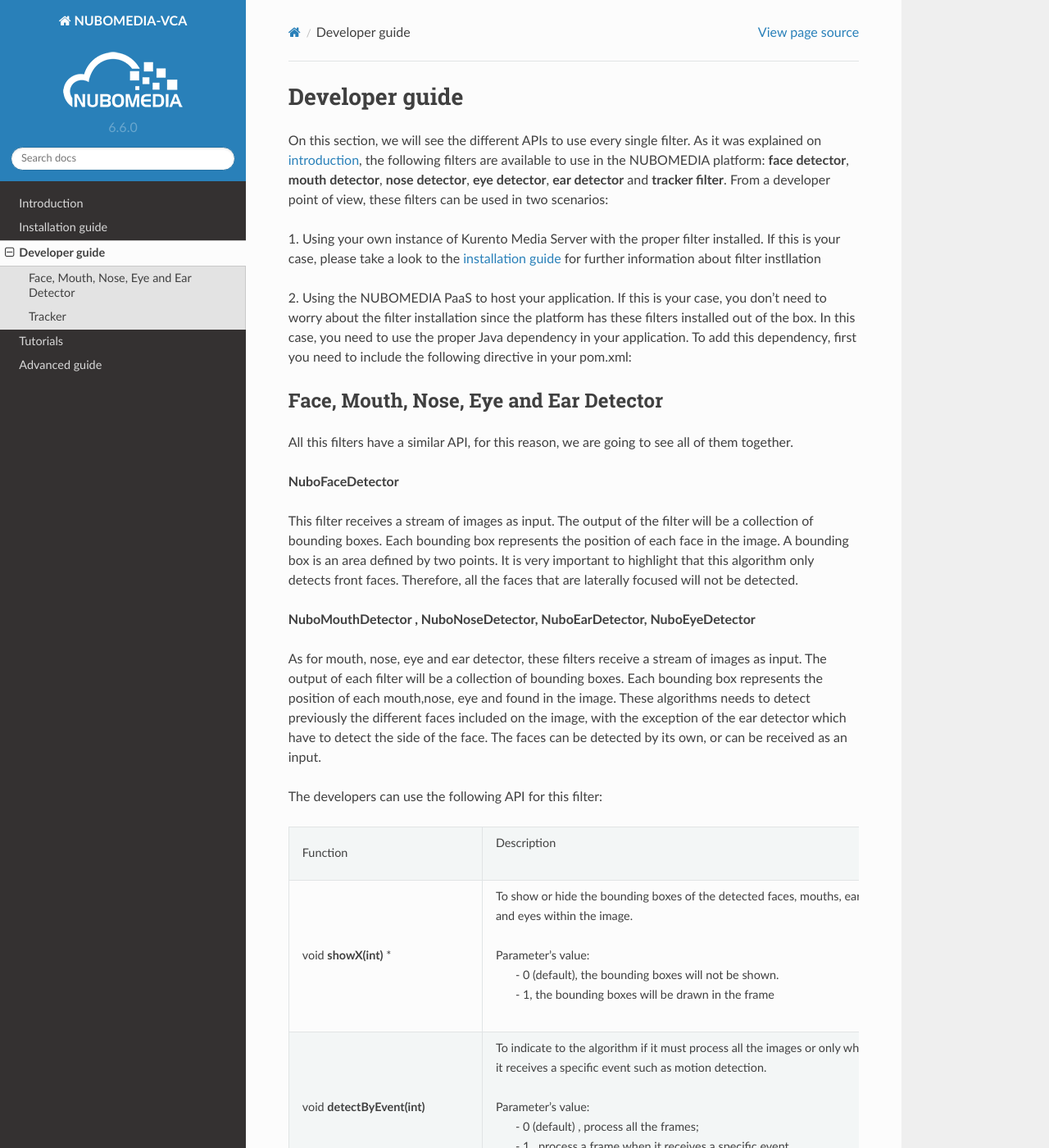
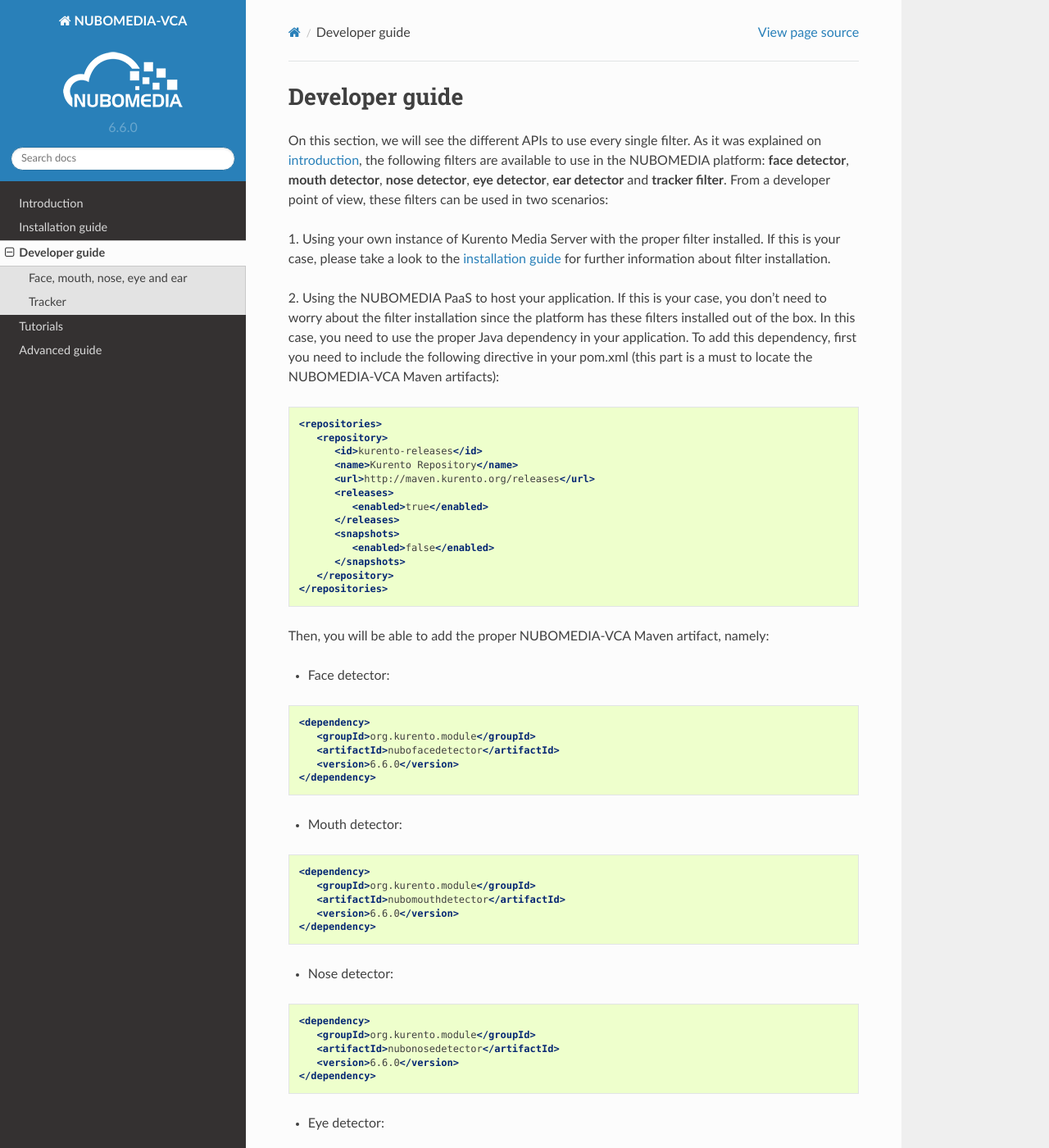
Before and after one commit to VictorHidalgoVT/DOC-NUBOMEDIA-VCA, a Sphinx documentation site: the page built from source/developer_guide.rst, in a window 1280 px wide and 1400 px high. Shown: the whole window at 82% size. Built offline with Sphinx 7.4.7 and the Read the Docs theme 2.0.0, drawn with Linux system fonts in a browser that asks for light colours; some of the changed text lies outside the part shown.

Commit message:
Improve developer guide

```diff
--- a/source/developer_guide.rst
+++ b/source/developer_guide.rst
@@ -14,16 +14,98 @@
 1. Using your own instance of Kurento Media Server with the proper filter
 installed. If this is your case, please take a look to the
 :doc:`installation guide <installation_guide>` for further information about
-filter instllation
+filter installation.
 
 2. Using the NUBOMEDIA PaaS to host your application. If this is your case, you
 don't need to worry about the filter installation since the platform has these
 filters installed out of the box. In this case, you need to use the proper Java
 dependency in your application. To add this dependency, first you need to
-include the following directive in your pom.xml:
+include the following directive in your pom.xml (this part is a must to locate
+the NUBOMEDIA-VCA Maven artifacts):
 
-Face, Mouth, Nose, Eye and Ear Detector
-=======================================
+.. sourcecode:: xml
+
+   <repositories>
+      <repository>
+         <id>kurento-releases</id>
+         <name>Kurento Repository</name>
+         <url>http://maven.kurento.org/releases</url>
+         <releases>
+            <enabled>true</enabled>
+         </releases>
+         <snapshots>
+            <enabled>false</enabled>
+         </snapshots>
+      </repository>
+   </repositories>
+
+Then, you will be able to add the proper NUBOMEDIA-VCA Maven artifact, namely:
+
+* Face detector:
+
+.. sourcecode:: xml
+
+      <dependency>
+         <groupId>org.kurento.module</groupId>
+         <artifactId>nubofacedetector</artifactId>
+         <version>6.6.0</version>
+      </dependency>
+
+* Mouth detector:
+
+.. sourcecode:: xml
+
+      <dependency>
+         <groupId>org.kurento.module</groupId>
+         <artifactId>nubomouthdetector</artifactId>
+         <version>6.6.0</version>
+      </dependency>
+
+* Nose detector:
+
+.. sourcecode:: xml
+
+      <dependency>
+         <groupId>org.kurento.module</groupId>
+         <artifactId>nubonosedetector</artifactId>
+         <version>6.6.0</version>
+      </dependency>
+
+* Eye detector:
+
+.. sourcecode:: xml
+
+      <dependency>
+         <groupId>org.kurento.module</groupId>
+         <artifactId>nuboeyedetector</artifactId>
+         <version>6.6.0</version>
+      </dependency>
+
+* Ear detector:
+
+.. sourcecode:: xml
+
+      <dependency>
+         <groupId>org.kurento.module</groupId>
+         <artifactId>nuboeardetector</artifactId>
+         <version>6.6.0</version>
+      </dependency>
+
+* Tracker filter:
+
+.. sourcecode:: xml
+
+      <dependency>
+         <groupId>org.kurento.module</groupId>
+         <artifactId>nubotracker</artifactId>
+         <version>6.6.0</version>
+      </dependency>
+
+The following sections provides information of the Java API provided by each
+NUBOMEDIA-VCA component.
+
+Face, mouth, nose, eye and ear
+==============================
 
 All this filters have a similar API, for this reason, we are going to see all of
 them together.
```
Also changed, not shown: source/nose_detector.rst (line endings or trailing spaces).
